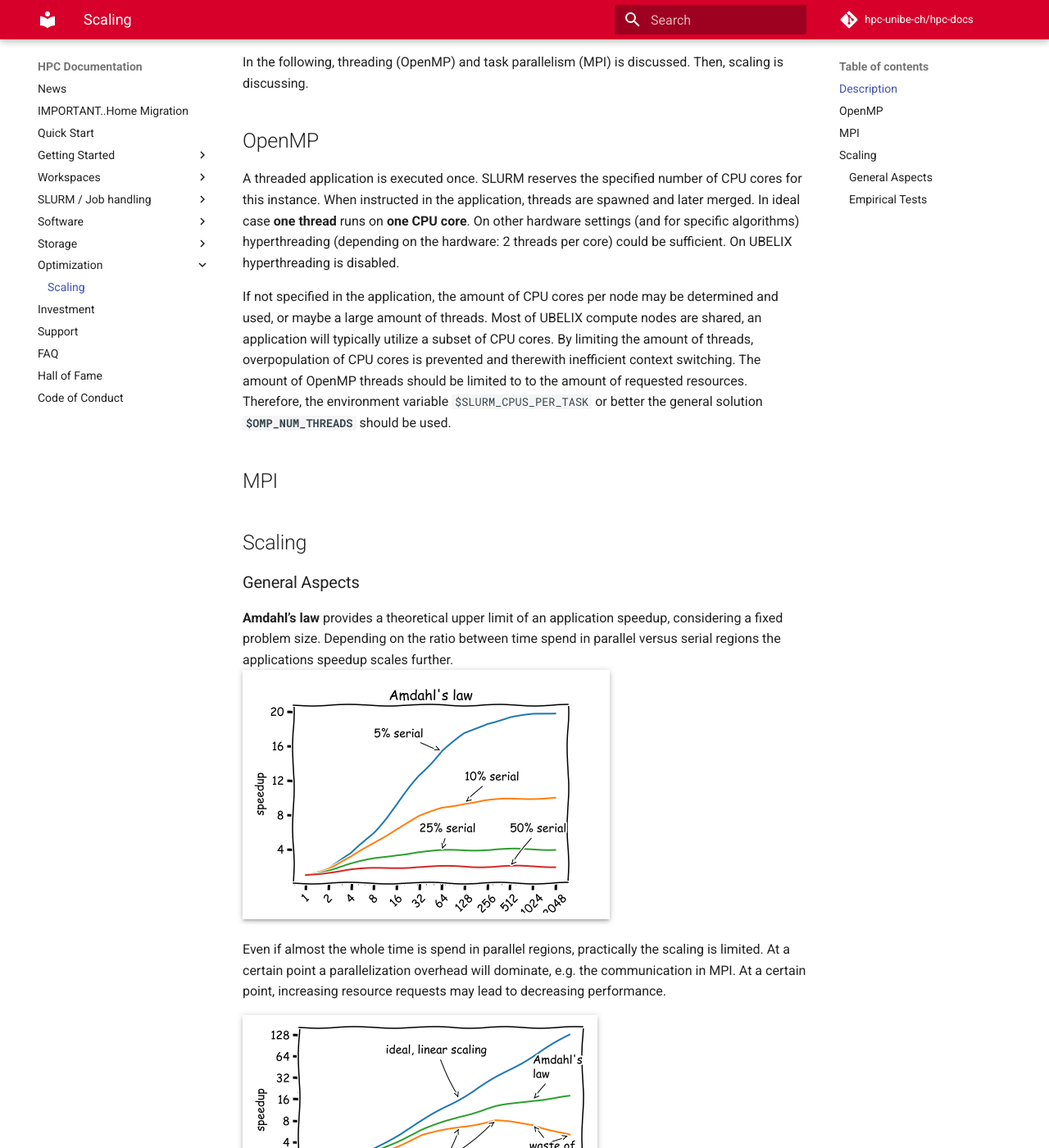
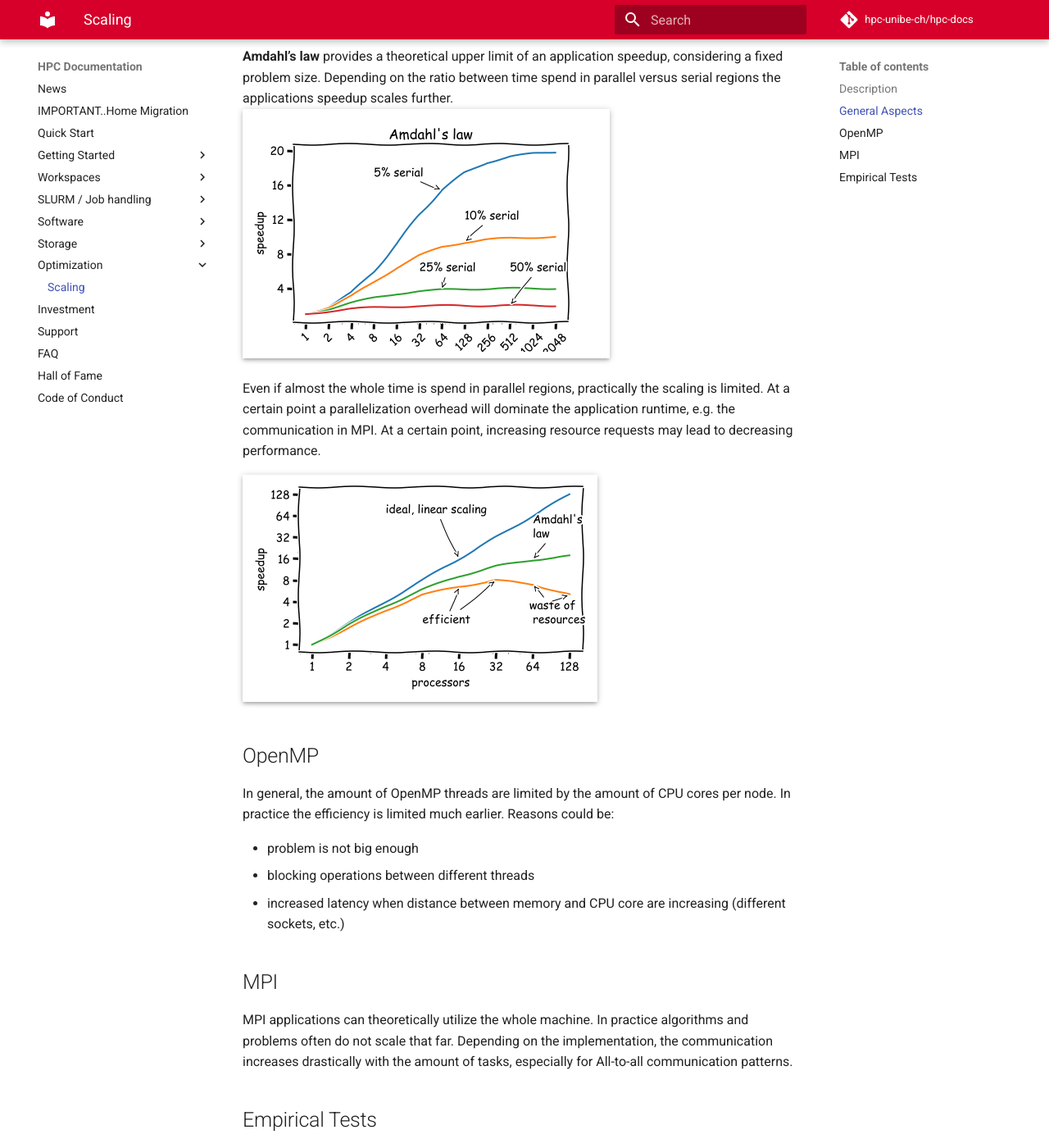
Before and after one commit to hpc-unibe-ch/hpc-unibe-ch.github.io, an MkDocs documentation site: the page built from docs/optimization/scaling.md, in a window 1280 px wide and 1400 px high, scrolled down 435 px. Shown: the whole window at 82% size. Built offline with MkDocs 1.6.1 and Material for MkDocs 9.7.7, drawn with Linux system fonts in a browser that asks for light colours; comment, search, counter and statistics services are not loaded; some of the changed text lies outside the part shown.

Commit message:
add optimization/scaling

```diff
--- a/docs/optimization/scaling.md
+++ b/docs/optimization/scaling.md
@@ -1,7 +1,4 @@
 # Job Scaling
-
-!!! type warning "This page is ..."
-	still under construction
 
 ## Description
 
@@ -11,36 +8,35 @@
 **Task parallel** algorithms using MPI can run across multiple nodes.
 A so called **hybrid application** can use the advantages of both methods.
 
-In the following, threading (OpenMP) and task parallelism (MPI) is discussed.
-Then, scaling is discussing.
-
-## OpenMP
-A threaded application is executed once. SLURM reserves the specified number of CPU cores for this instance. When instructed in the application, threads are spawned and later merged.
-In ideal case **one thread** runs on **one CPU core**. On other hardware settings (and for specific algorithms) hyperthreading (depending on the hardware: 2 threads per core) could be sufficient. On UBELIX hyperthreading is disabled.
-
-If not specified in the application, the amount of CPU cores per node may be determined and used, or maybe a large amount of threads.
-Most of UBELIX compute nodes are shared, an application will typically utilize a subset of CPU cores. By limiting the amount of threads, overpopulation of CPU cores is prevented and therewith inefficient context switching.
-The amount of OpenMP threads should be limited to to the amount of requested resources. Therefore, the environment variable `$SLURM_CPUS_PER_TASK` or better the general solution **`$OMP_NUM_THREADS`** should be used.
-
-[TODO]: <> (threading not only limited by cores with shared memory -> performance sweet spot earlier)
-
-## MPI
-
-[TODO]: <> (too many tasks -> communication overhead -> decreasing performance )
+Please read first the [Parallization](../getting-Started/parallelization.md) page, where basic concepts, and usage hints are provided.
 
 
-## Scaling
 
-### General Aspects
+
+## General Aspects
 
 **Amdahl's law** provides a theoretical upper limit of an application speedup, considering a fixed problem size.
 Depending on the ratio between time spend in parallel versus serial regions the applications speedup scales further. ![Amdahl's law](../images/amdahl.png)
 
-Even if almost the whole time is spend in parallel regions, practically the scaling is limited. At a certain point a parallelization overhead will dominate, e.g. the communication in MPI. At a certain point, increasing resource requests may lead to decreasing performance.
+Even if almost the whole time is spend in parallel regions, practically the scaling is limited. At a certain point a parallelization overhead will dominate the application runtime, e.g. the communication in MPI. At a certain point, increasing resource requests may lead to decreasing performance.
 
 ![scaling example](../images/scaling.png)
 
-### Empirical Tests
+
+## OpenMP
+
+In general, the amount of OpenMP threads are limited by the amount of CPU cores per node.
+In practice the efficiency is limited much earlier. Reasons could be:
+
+- problem is not big enough
+- blocking operations between different threads
+- increased latency when distance between memory and CPU core are increasing (different sockets, etc.)
+
+## MPI
+
+MPI applications can theoretically utilize the whole machine. In practice algorithms and problems often do not scale that far. Depending on the implementation, the communication increases drastically with the amount of tasks, especially for All-to-all communication patterns.
+
+## Empirical Tests
 
 Especially for applications utilized many times, we may want to determine the sweet spot between performance improvement and resource usage.
 Therefore, a representative test case should be selected. Ideally it would be relatively short in runtime (few iterations, *O*(5min)), using the targeted algorithm and a representative problem size.
```
Also changed, not shown: docs/getting-Started/parallelization.md (+14 -1 lines).
